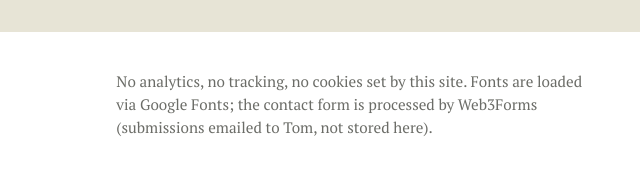
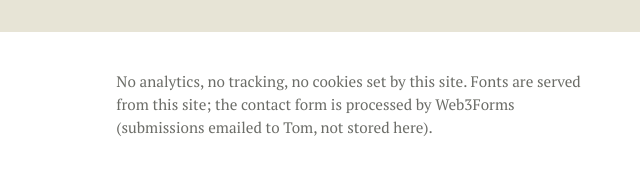
Before and after one commit to talktalkmake/hartops, a plain HTML site: page index.html in a window 1280 px wide. Shown: the part 8387-8561 px from the top of the page, 640-1280 px from the left. Drawn offline with Linux system fonts and the light colour scheme; a web font is replaced by a local one.

Commit message:
Footer and README no longer say Google Fonts (issue 25, amendment 1)

```diff
--- a/index.html
+++ b/index.html
@@ -330,7 +330,7 @@
       <li><a href="https://getvera.site/blog">Blog</a></li>
       <li><a href="#privacy" id="privacy-link">Privacy</a></li>
     </ul>
-    <p id="privacy" class="m-0 text-[0.8rem] text-ink/70 max-w-[60ch] normal-case tracking-normal font-body md:basis-full">No analytics, no tracking, no cookies set by this site. Fonts are loaded via Google Fonts; the contact form is processed by Web3Forms (submissions emailed to Tom, not stored here).</p>
+    <p id="privacy" class="m-0 text-[0.8rem] text-ink/70 max-w-[60ch] normal-case tracking-normal font-body md:basis-full">No analytics, no tracking, no cookies set by this site. Fonts are served from this site; the contact form is processed by Web3Forms (submissions emailed to Tom, not stored here).</p>
   </div>
 </footer>
 
```
Also changed, not shown: 1 other file.
